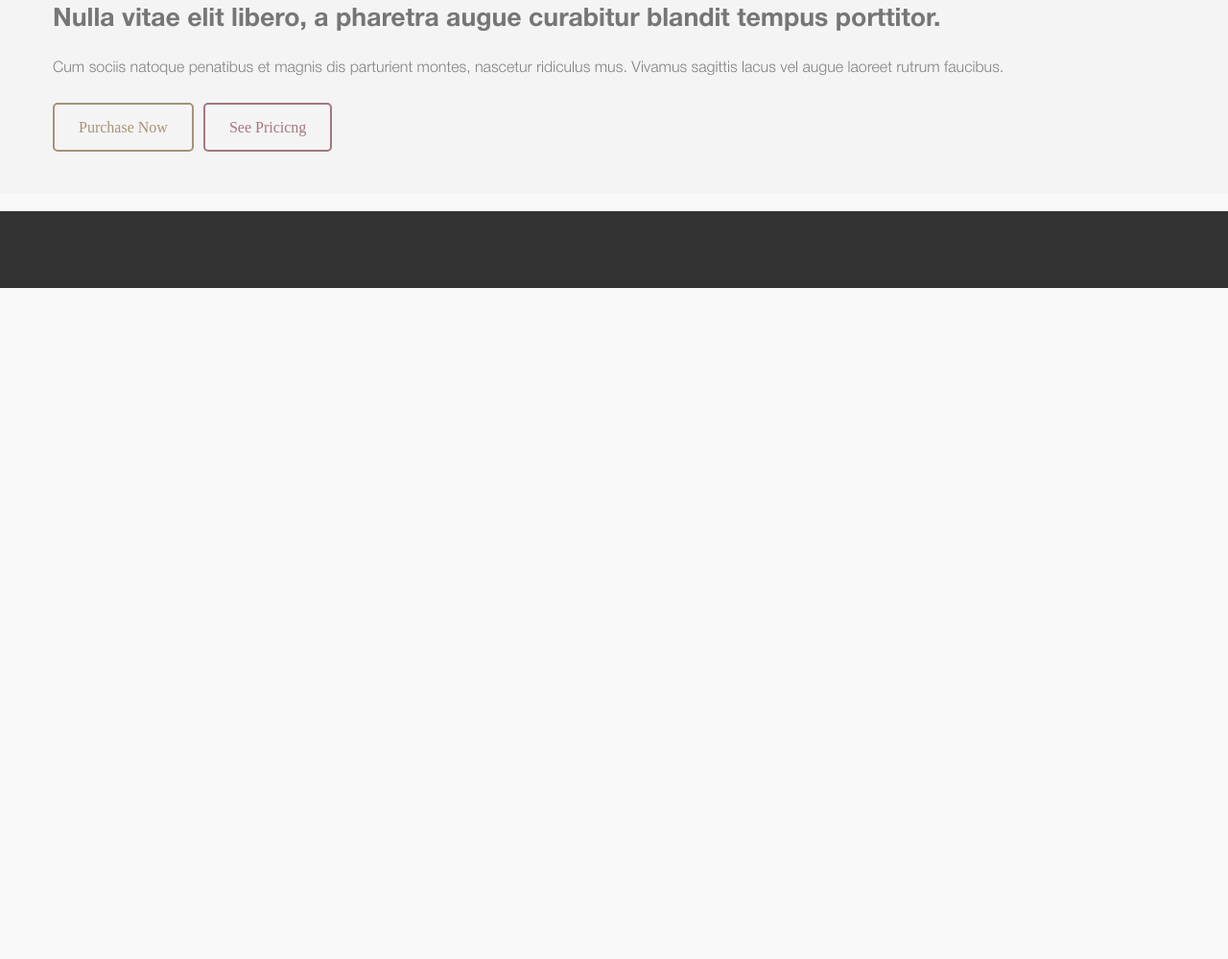
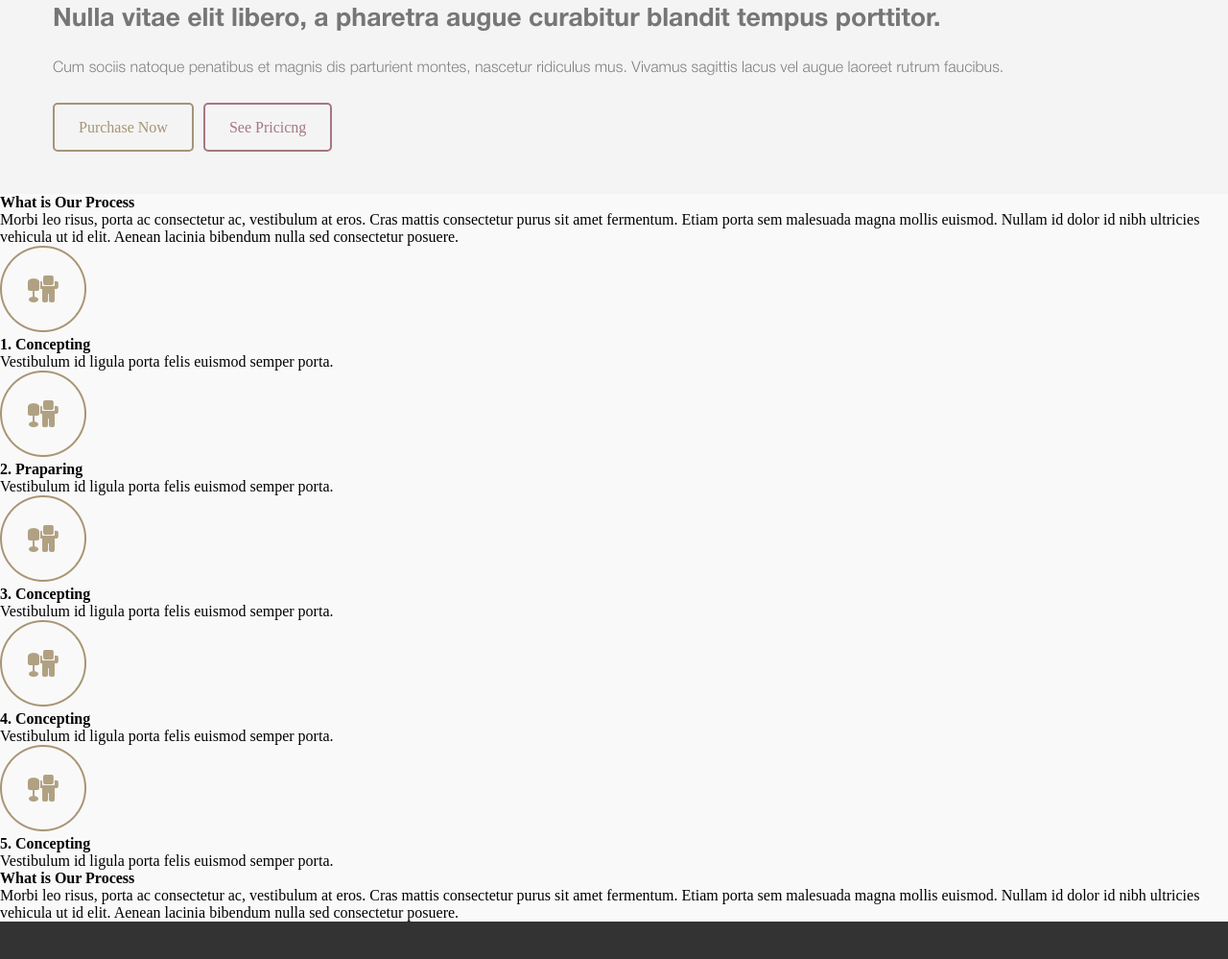
Before and after one commit to kaktusv6/Practice-BEM, a website: page app/index.html in a window 1280 px wide. Shown: the part 661-1660 px from the top of the page at 96% size. Before the commit the page ends 961 px from the top, so only its background shows below. Drawn offline with Linux system fonts and the light colour scheme.

Commit message:
Result compile jade files.

```diff
--- a/app/index.html
+++ b/app/index.html
@@ -59,21 +59,56 @@
         <section class="section-process">
           <div class="section-process__process">
             <div class="process__process-text">
-              <h4 class="process-text__title">
+              <h4 class="process-text__title">What is Our Process
               </h4>
-              <p class="process-text__secondary">
+              <p class="process-text__secondary">Morbi leo risus, porta ac consectetur ac, vestibulum at eros. Cras mattis consectetur purus sit amet fermentum. Etiam porta sem malesuada magna mollis euismod. Nullam id dolor id nibh ultricies vehicula ut id elit. Aenean lacinia bibendum nulla sed consectetur posuere.
               </p>
             </div>
             <ul class="process__process-items">
-              <li class="process-item"><img class="process-item__img">
-                <h6 class="process-item__title"><span class="process-item__num"></span>
-                </h6>
-                <p class="process-item__secondary">
+              <li class="process-item"><img src="img/Concepting.png" alt="" class="process-item__img">
+                <h4 class="process-item__title"><span class="process-item__num">1. </span>Concepting
+                </h4>
+                <p class="process-item__secondary">Vestibulum id ligula porta felis euismod semper porta.
+                </p>
+              </li>
+              <li class="process-item"><img src="img/Concepting.png" alt="" class="process-item__img">
+                <h4 class="process-item__title"><span class="process-item__num">2. </span>Praparing
+                </h4>
+                <p class="process-item__secondary">Vestibulum id ligula porta felis euismod semper porta.
+                </p>
+              </li>
+              <li class="process-item"><img src="img/Concepting.png" alt="" class="process-item__img">
+                <h4 class="process-item__title"><span class="process-item__num">3. </span>Concepting
+                </h4>
+                <p class="process-item__secondary">Vestibulum id ligula porta felis euismod semper porta.
+                </p>
+              </li>
+              <li class="process-item"><img src="img/Concepting.png" alt="" class="process-item__img">
+                <h4 class="process-item__title"> <span class="process-item__num">4. </span>Concepting
+                </h4>
+                <p class="process-item__secondary">Vestibulum id ligula porta felis euismod semper porta.
+                </p>
+              </li>
+              <li class="process-item"><img src="img/Concepting.png" alt="" class="process-item__img">
+                <h4 class="process-item__title"> <span class="process-item__num">5. </span>Concepting
+                </h4>
+                <p class="process-item__secondary">Vestibulum id ligula porta felis euismod semper porta.
                 </p>
               </li>
             </ul>
           </div>
         </section>
+        <section class="section-portfolio">
+          <div class="section-portfolio__portfolio">
+            <div class="portfolio__portfolio-text">
+              <h4 class="process-text__title">What is Our Process
+              </h4>
+              <p class="process-text__secondary">Morbi leo risus, porta ac consectetur ac, vestibulum at eros. Cras mattis consectetur purus sit amet fermentum. Etiam porta sem malesuada magna mollis euismod. Nullam id dolor id nibh ultricies vehicula ut id elit. Aenean lacinia bibendum nulla sed consectetur posuere.
+              </p>
+            </div>
+          </div>
+        </section>
+        <div class="clear"></div>
       </div>
       <div class="block"></div>
     </div>
```
